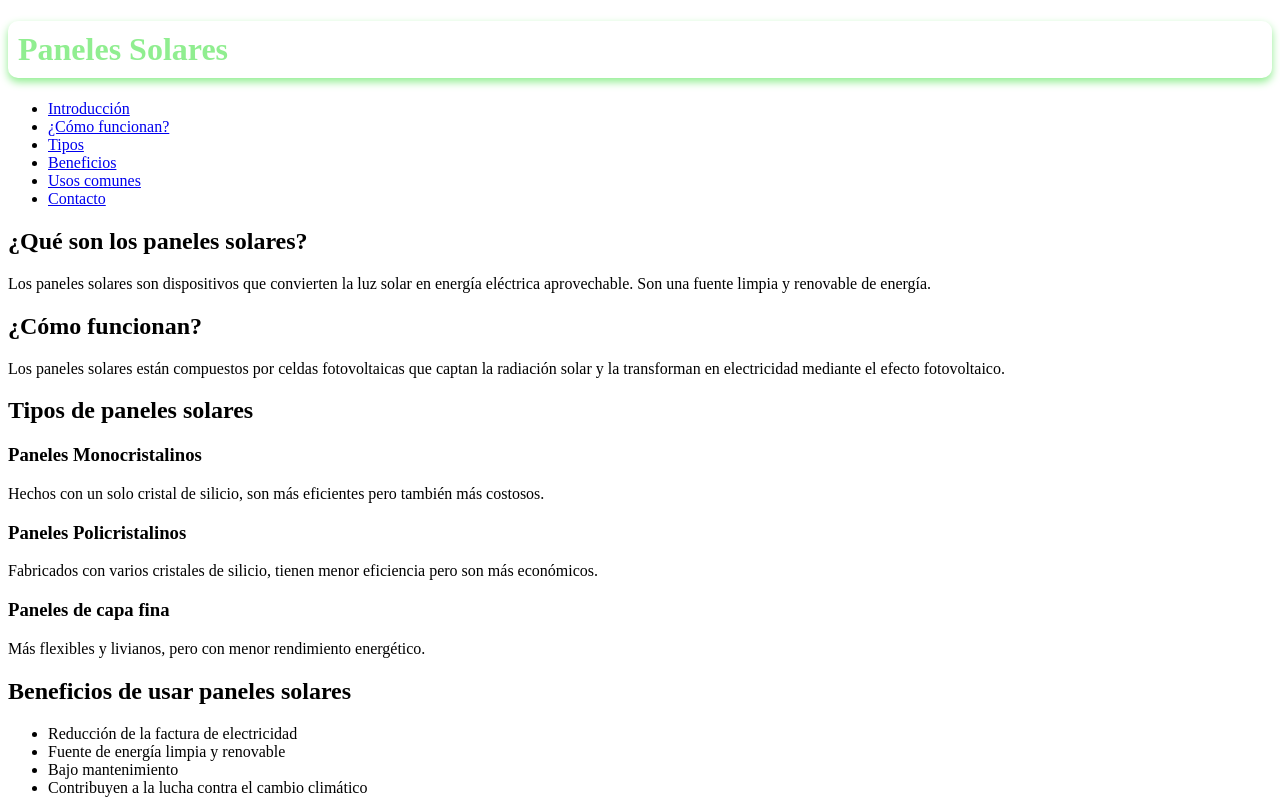
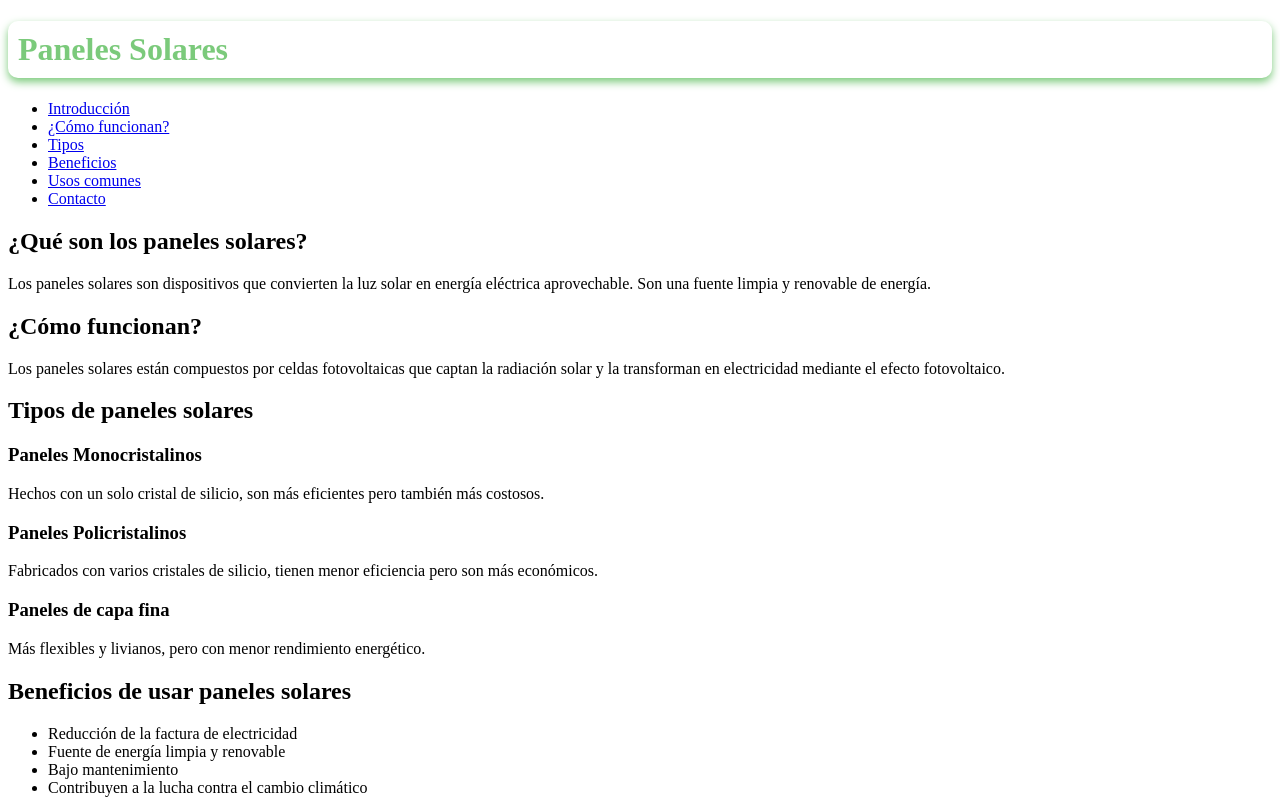
Before and after one commit to luisalexandermm/luisito, a plain HTML site: page index.html in a window 1280 px wide. Shown: the top 800 px of the page. Drawn offline with Linux system fonts and the light colour scheme.

Commit message:
cambios pues

```diff
--- a/index.html
+++ b/index.html
@@ -11,7 +11,7 @@
     <h1 style="padding:10px;
                 border-radius: 10px;
                  box-shadow: 0 4px 8px;
-                 color: lightgreen;">Paneles Solares</h1>
+                 color: rgb(123, 202, 123);">Paneles Solares</h1>
     <nav>
       <ul>
         <li><a href="#introduccion">Introducción</a></li>
```
